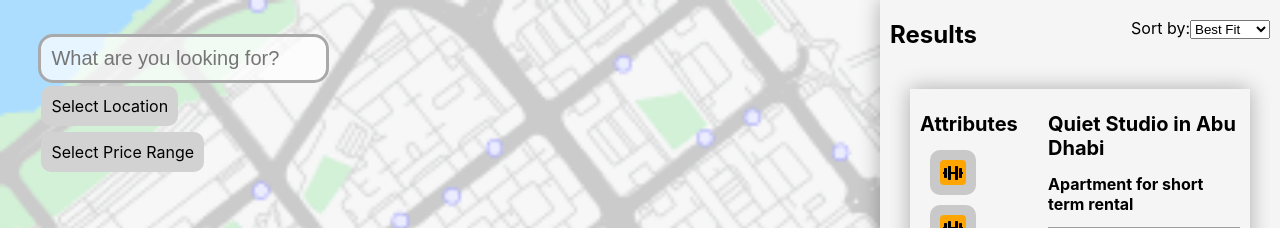
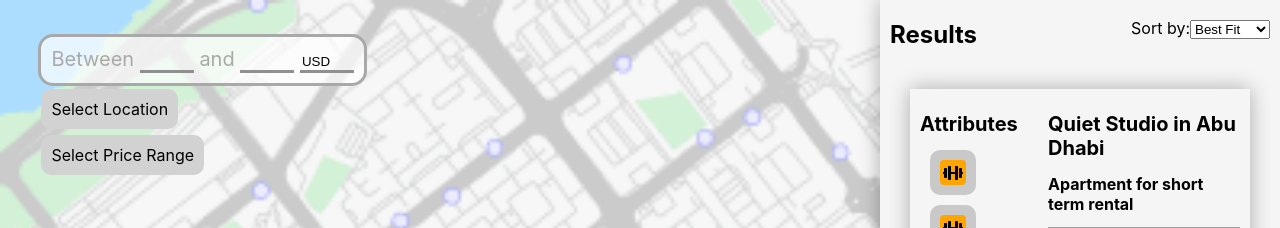
Before and after one commit to emilgoldsmith/GoodLiving, a React (Create React App) app in the folder app/: page / in a window 1280 px wide. Shown: the top 228 px of the page. Built offline with nearby package versions, Linux system fonts and the light colour scheme; grey boxes are pictures that could not be loaded.

Commit message:
Try out a template input

```diff
--- a/app/src/App.js
+++ b/app/src/App.js
@@ -53,6 +53,17 @@ const PropertyResult = ({ previewUrl, title, subtitle, attributes }) => {
   );
 };
 
+const MainInput = () => (
+  <div className={styles.inputContainer}>
+    <div className={styles.mainInput} placeholder="What are you looking for?">
+      Between <input type="number" /> and <input type="number" />{" "}
+      <input type="text" defaultValue="USD" />
+    </div>
+    <div className={styles.suggestion}>Select Location</div>
+    <div className={styles.suggestion}>Select Price Range</div>
+  </div>
+);
+
 class App extends Component {
   render() {
     let x = 0;
@@ -60,14 +71,7 @@ class App extends Component {
       <div className={styles.appContainer}>
         <div className={styles.map}>
           <div className={styles.topContainer}>
-            <div className={styles.inputContainer}>
-              <input
-                className={styles.mainInput}
-                placeholder="What are you looking for?"
-              />
-              <div className={styles.suggestion}>Select Location</div>
-              <div className={styles.suggestion}>Select Price Range</div>
-            </div>
+            <MainInput />
           </div>
         </div>
         <div className={styles.sidebarContainer}>
--- a/app/src/App.module.scss
+++ b/app/src/App.module.scss
@@ -85,14 +85,24 @@
 
 .mainInput {
   padding: 10px;
+  padding-bottom: 20px;
   border: solid darkgrey;
   background: rgba(255, 255, 255, 0.7);
   color: darkgrey;
   font-size: 2.5vh;
   border-radius: 15px;
+  height: 2vh;
   max-height: 3vh;
   &:focus {
     outline: none;
+  }
+
+  input {
+    background: none;
+    border: none;
+    display: inline-block;
+    width: 50px;
+    border-bottom: 3px solid #8f8f8f;
   }
 }
 
```
